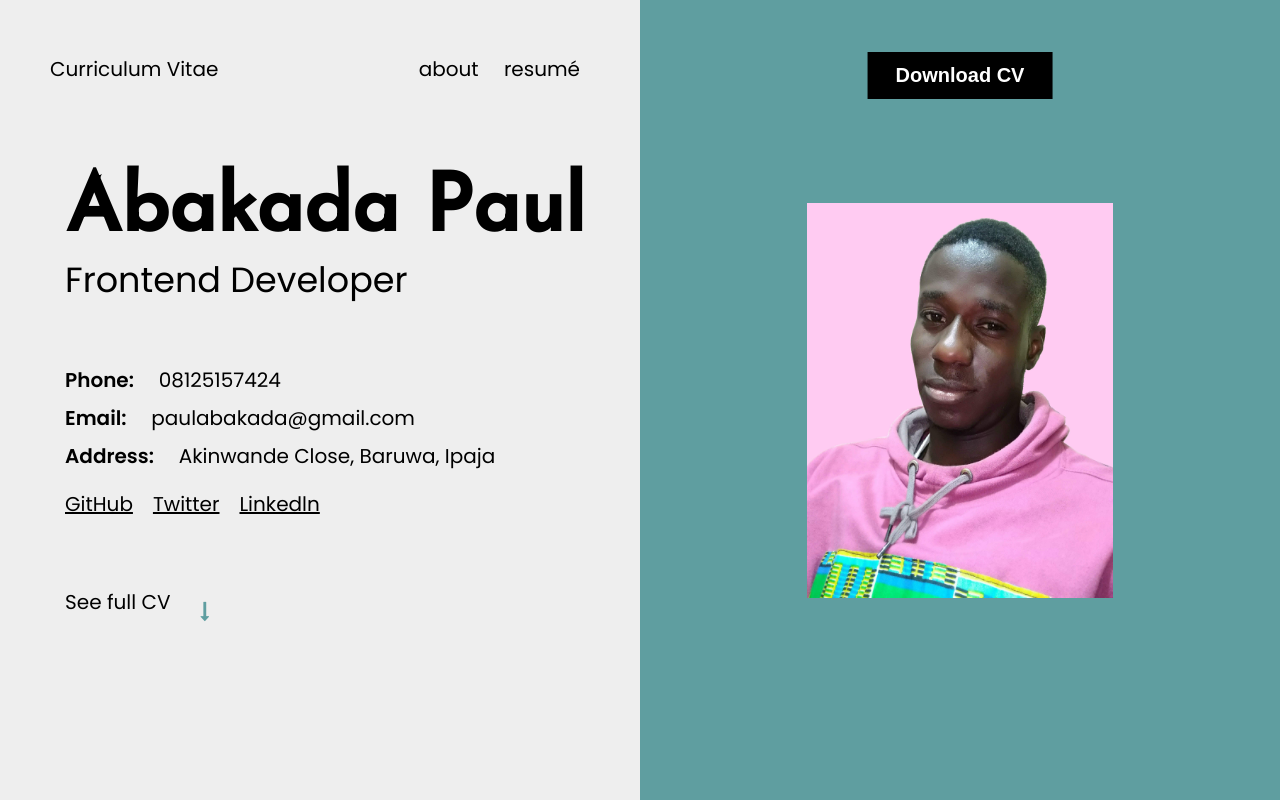
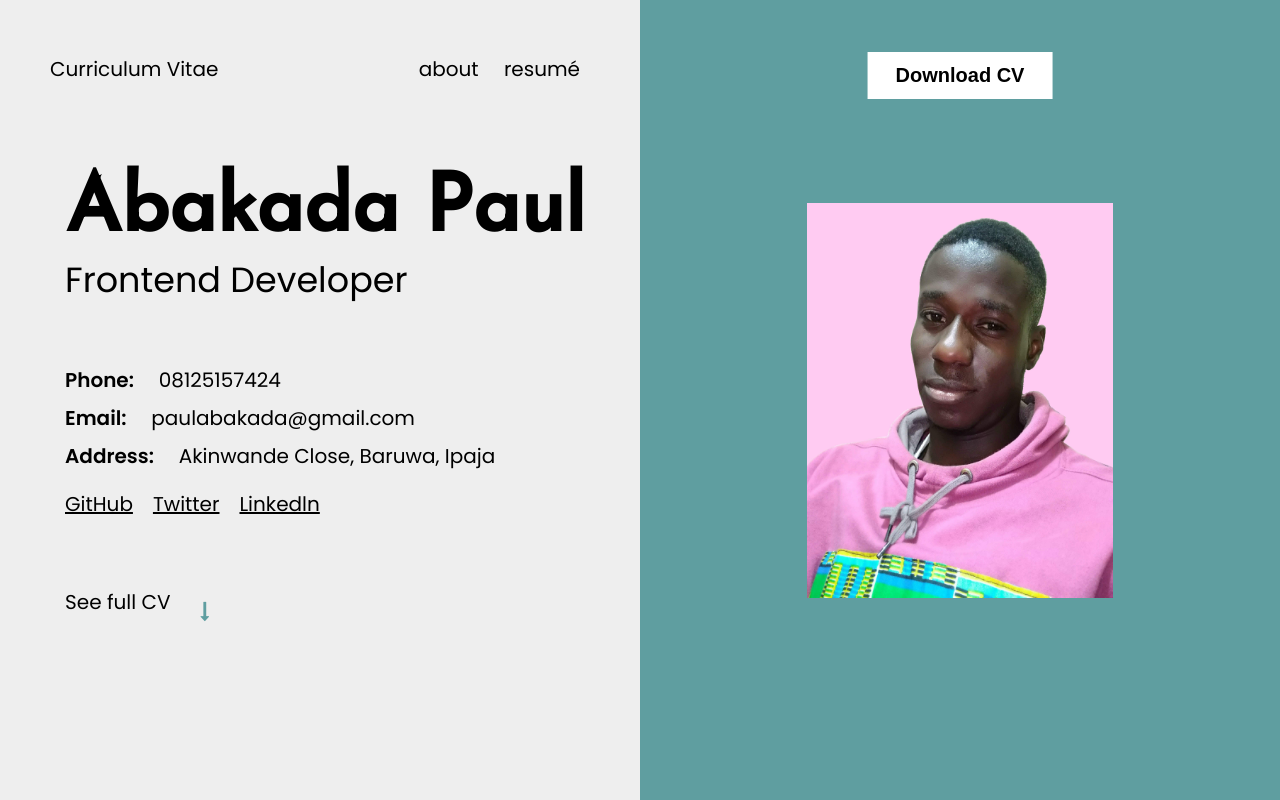
Before and after one commit to paulynson/myResume, a plain HTML site: page index.html in a window 1280 px wide. In both pictures the pointer is over the button "Download CV". Shown: the top 800 px of the page. Drawn offline with Linux system fonts and the light colour scheme.

Commit message:
resume button hover change

```diff
--- a/assets/css/resume.css
+++ b/assets/css/resume.css
@@ -82,6 +82,11 @@ button{
     border: 0;
     color: white;
     cursor: pointer;
+}
+
+button:hover{
+    background-color: white;
+    color: black;
 }
 
 .left{
```
